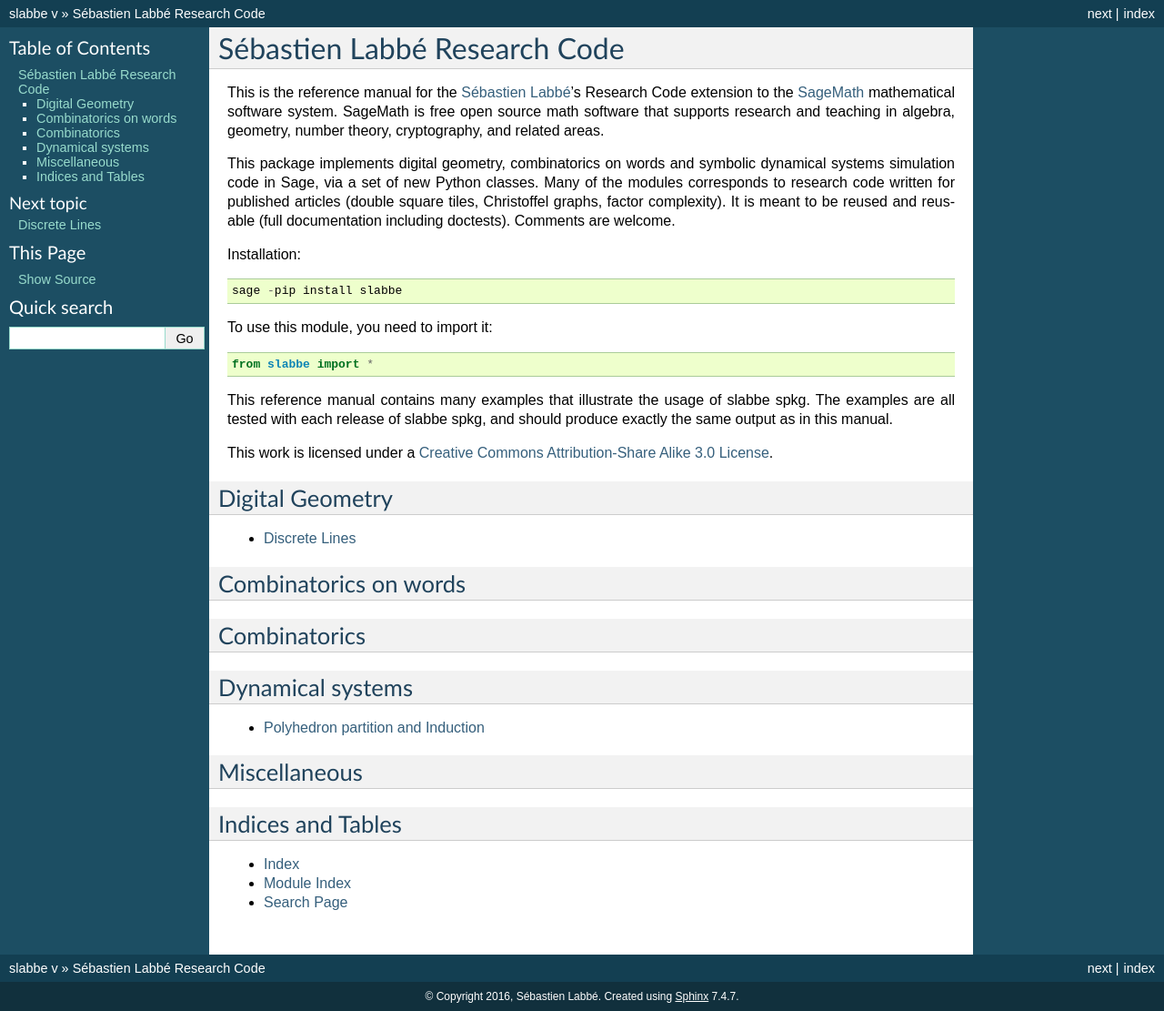
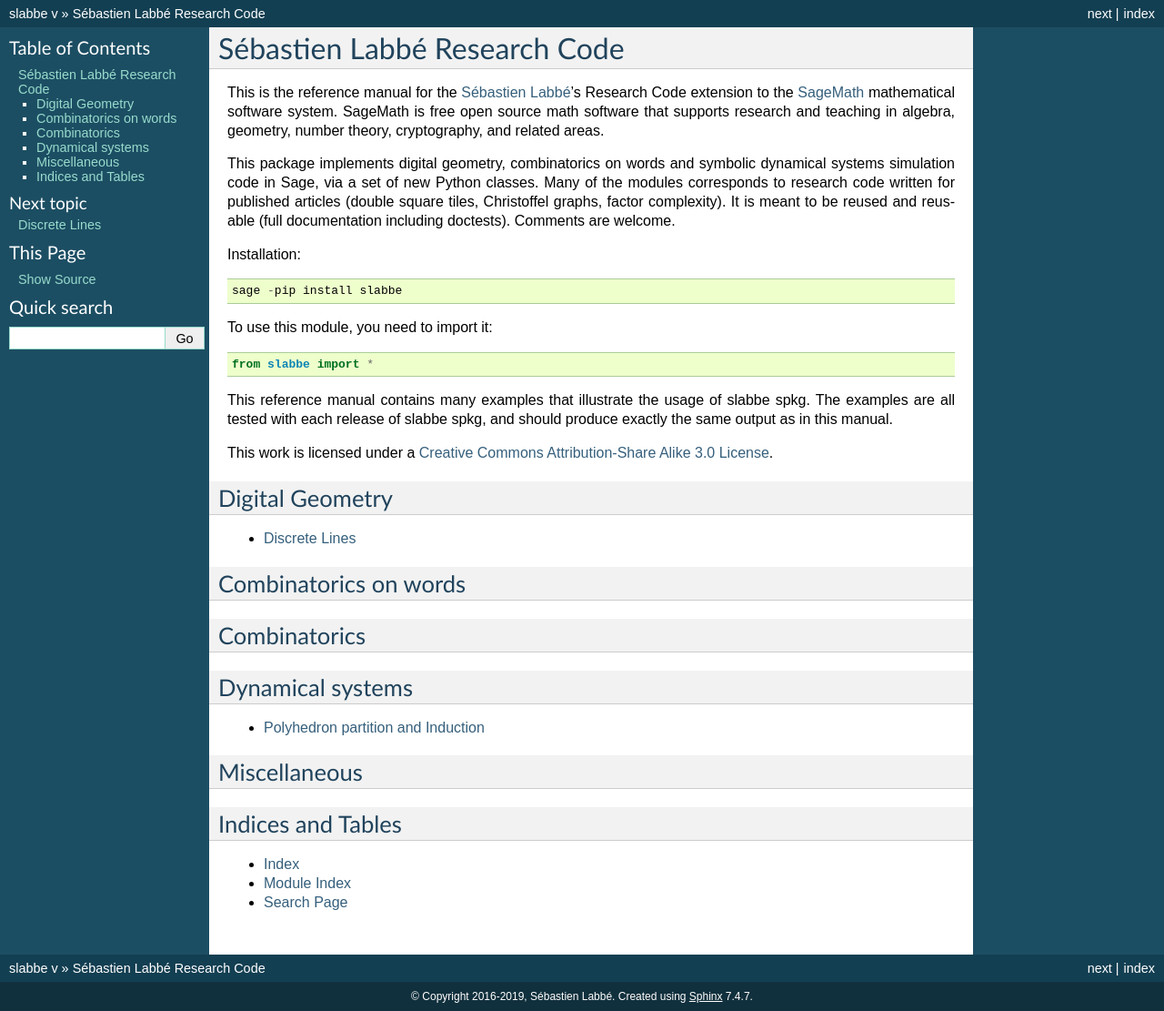
Before and after one commit to seblabbe/slabbe, a Sphinx documentation site: the page built from docs/source/index.rst, in a window 1280 px wide. Shown: the whole page at 91% size. Built offline with Sphinx 7.4.7, drawn with Linux system fonts in a browser that asks for light colours; formulas are drawn with MathJax 3; pages that are not in the unit, such as notebooks, are missing from menus; the version number could not be read and is left out.

Commit message:
copyright year

```diff
--- a/docs/source/conf.py
+++ b/docs/source/conf.py
@@ -56,7 +56,7 @@
 
 # General information about the project.
 project = u"Sébastien Labbé Research Code"
-copyright = u'2016, Sébastien Labbé'
+copyright = u'2016-2019, Sébastien Labbé'
 
 # The version info for the project you're documenting, acts as replacement for
 # |version| and |release|, also used in various other places throughout the
```
